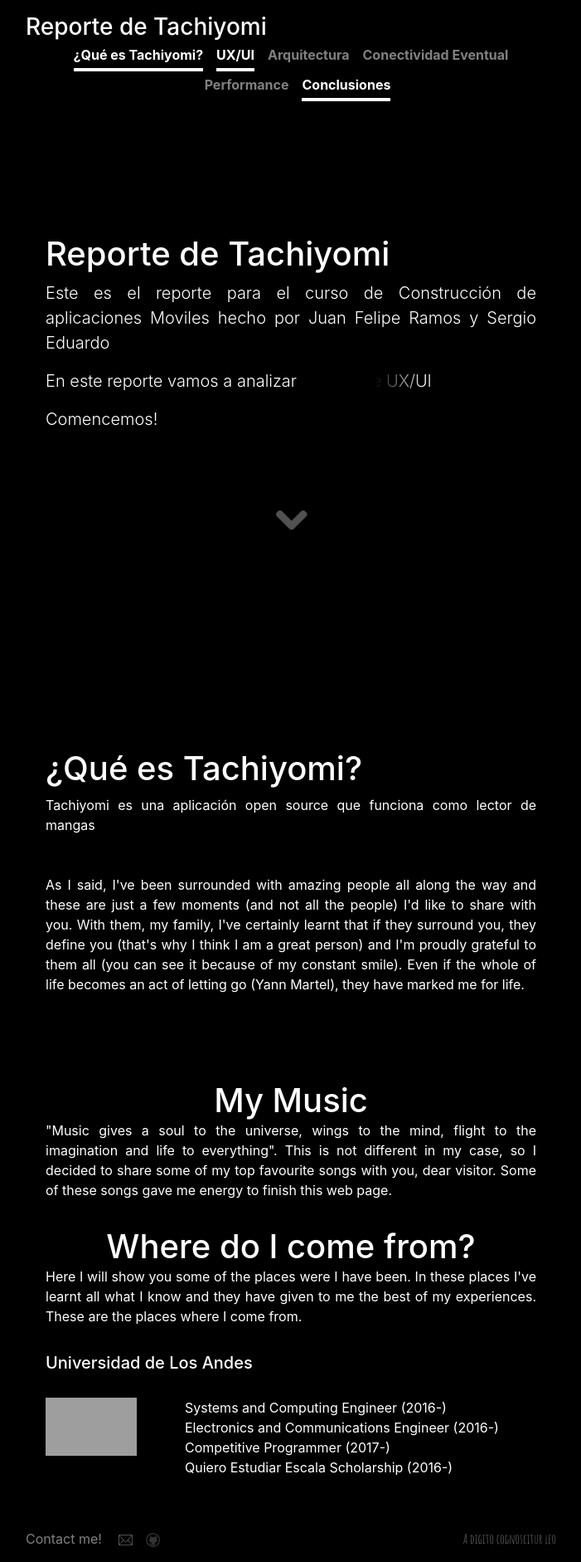
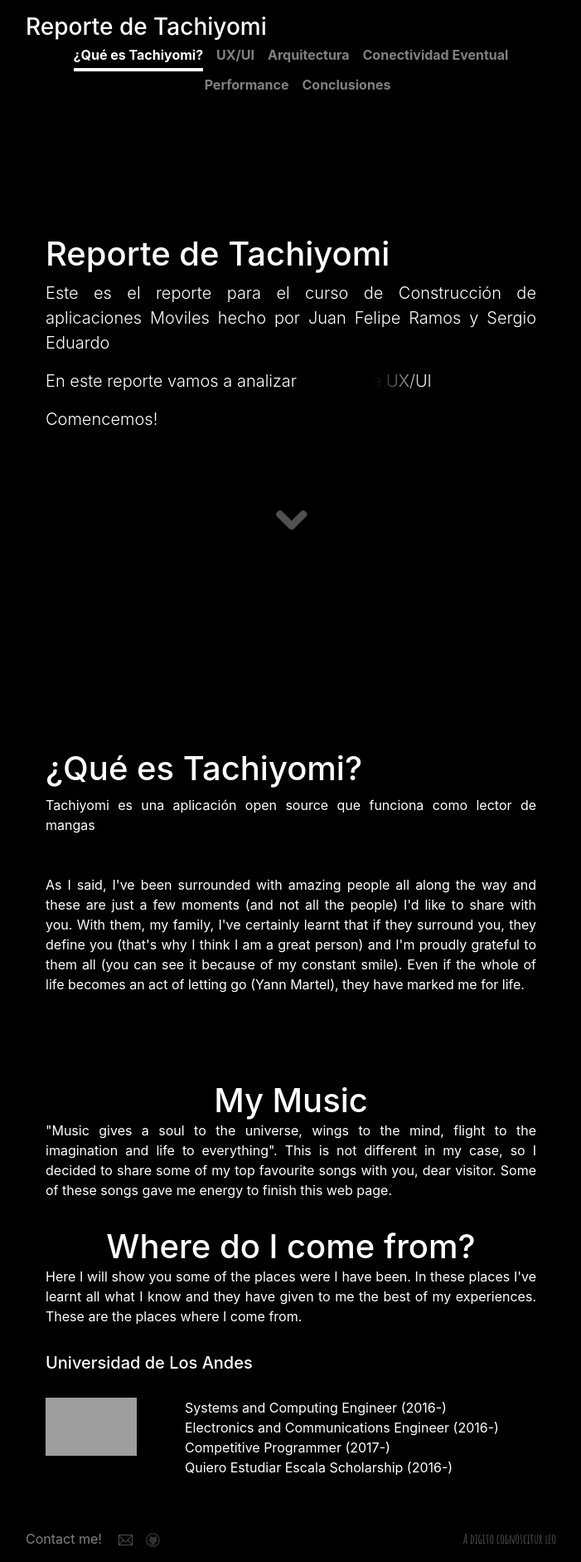
Before and after one commit to mobileDevReport/mobileDevReport.github.io, a Jekyll site: the page index.html, which Jekyll copies as it is, in a window 1280 px wide. Shown: the whole page at 83% size, without its empty margins (289-990 px from the left). Built offline with Jekyll 4.4.1, drawn with Linux system fonts in a browser that asks for light colours; grey boxes are pictures that could not be loaded.

Commit message:
Initial commit 5

```diff
--- a/index.html
+++ b/index.html
@@ -35,11 +35,11 @@
         </a>
         <nav class="nav nav-masthead justify-content-center">
           <a class="nav-link active" href="./index.html">¿Qué es Tachiyomi?</a>
-          <a class="nav-link active" href="./projects.html">UX/UI</a>
+          <a class="nav-link" href="./projects.html">UX/UI</a>
           <a class="nav-link" href="./projects.html">Arquitectura</a>
           <a class="nav-link" href="./projects.html">Conectividad Eventual</a>
           <a class="nav-link" href="./projects.html">Performance</a>
-          <a class="nav-link active" href="./projects.html">Conclusiones</a>
+          <a class="nav-link" href="./projects.html">Conclusiones</a>
         </nav>
       </div>
     </header>
```
